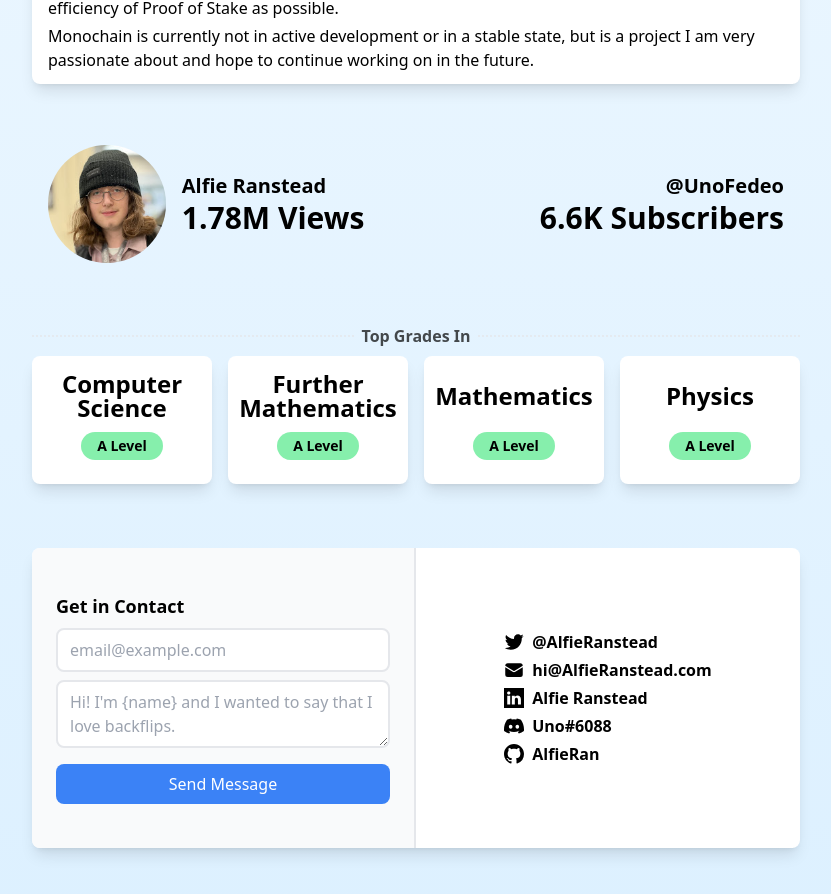
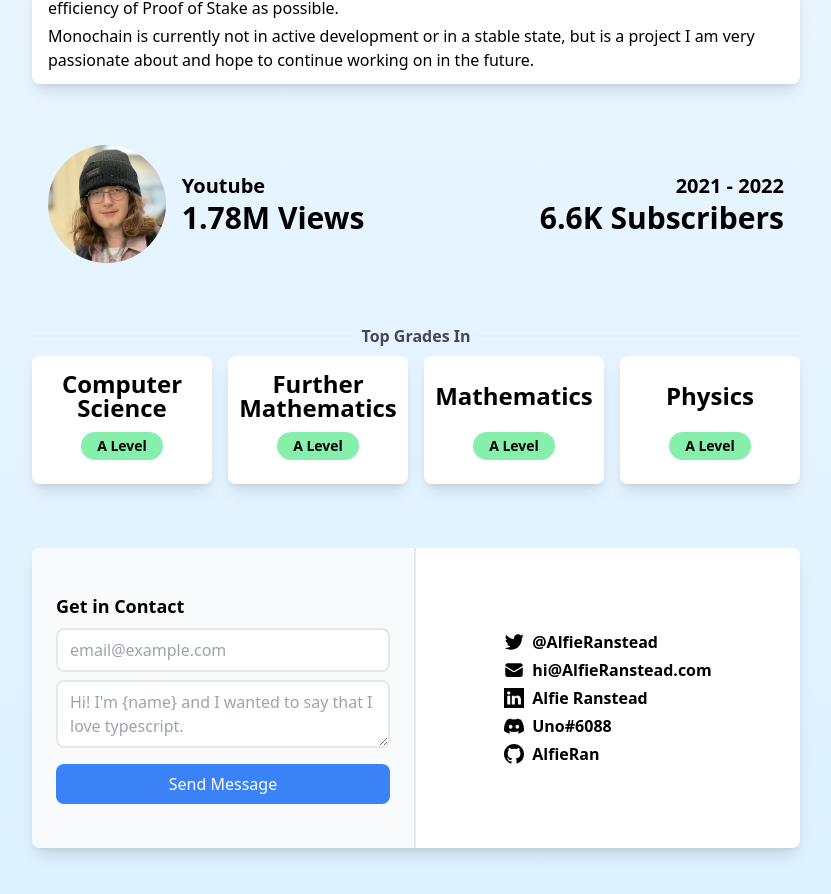
Before and after one commit to AlfieRan/Personal-website, a Next.js app: page / in a window 1280 px wide. Shown: the part 1740-2634 px from the top of the page, without its empty margins (224-1055 px from the left). Built offline with nearby package versions, Linux system fonts and the light colour scheme.

Commit message:
feat: removed youtube links

```diff
--- a/src/app/components/Socials.tsx
+++ b/src/app/components/Socials.tsx
@@ -17,11 +17,11 @@ export default function Socials() {
 			component: TwitterLogo,
 			link: "https://twitter.com/alfieranstead",
 		},
-		{
-			alt: "Youtube",
-			component: YoutubeLogo,
-			link: "https://youtube.com/c/unofedeo",
-		},
+		// {
+		// 	alt: "Youtube",
+		// 	component: YoutubeLogo,
+		// 	link: "https://youtube.com/c/unofedeo",
+		// },
 	];
 
 	return (
--- a/src/app/components/slides/Contact.tsx
+++ b/src/app/components/slides/Contact.tsx
@@ -105,7 +105,7 @@ const SendMessage = ({setState}: { setState: SetViewState }) => {
 			/>
 			<textarea
 				className={"w-full border-2 rounded-lg px-3 py-2 dark:bg-black-200 dark:border-black-100"}
-				placeholder={"Hi! I'm {name} and I wanted to say that I love backflips."}
+				placeholder={"Hi! I'm {name} and I wanted to say that I love typescript."}
 				value={message}
 				onChange={(e) => setMessage(e.currentTarget.value)}
 			/>
--- a/src/app/components/slides/Youtube.tsx
+++ b/src/app/components/slides/Youtube.tsx
@@ -32,6 +32,26 @@ export const Youtube = () => (
 	</motion.div>
 )
 
+export const YoutubeNoLink = () => (
+	<div className={"flex flex-row w-full justify-center items-center space-x-4 px-4 py-2"}>
+		<div className={"flex items-center justify-center w-36 overflow-hidden rounded-full"}>
+			<Image
+				src={"/images/youtubePFP.jpg"}
+				alt={"Youtube Profile Picture"} width={"250"} height={"250"}/>
+		</div>
+		<div className={"flex flex-col h-32 w-full justify-center"}>
+			<div className={"flex flex-col leading-tight sm:flex-row text-md md:text-xl justify-between"}>
+				<b>Youtube</b>
+				<b>2021 - 2022</b>
+			</div>
+			<div className={"flex flex-col leading-tight sm:flex-row text-lg md:text-3xl justify-between"}>
+				<b>{wrapData(ContentStats.views)} Views</b>
+				<b>{wrapData(ContentStats.subscribers)} Subscribers</b>
+			</div>
+		</div>
+	</div>
+);
+
 export const ContentStats = {
 	views: 1780672,
 	subscribers: 6600,
--- a/src/app/components/slides/index.tsx
+++ b/src/app/components/slides/index.tsx
@@ -1,6 +1,6 @@
 export { AboutSlide } from "./About";
 export { ProjectsSlide } from "./Projects";
 export { Tools } from "./Tools";
-export { Youtube } from "./Youtube"
+export { Youtube, YoutubeNoLink } from "./Youtube"
 export { EducationSlide } from "./Education"
 export { ContactSlide } from "./Contact"
--- a/src/app/page.tsx
+++ b/src/app/page.tsx
@@ -1,11 +1,19 @@
-import {AboutSlide, ContactSlide, EducationSlide, ProjectsSlide, Tools, Youtube} from "@/app/components/slides";
+import {
+  AboutSlide,
+  ContactSlide,
+  EducationSlide,
+  ProjectsSlide,
+  Tools,
+  Youtube,
+  YoutubeNoLink
+} from "@/app/components/slides";
 
 interface ItemProps {
   index: number
 }
 
 export default function Home() {
-  const Items: React.FC<ItemProps>[] = [AboutSlide, Tools, ProjectsSlide, Youtube, EducationSlide, ContactSlide]
+  const Items: React.FC<ItemProps>[] = [AboutSlide, Tools, ProjectsSlide, YoutubeNoLink, EducationSlide, ContactSlide]
 
   return (
     <div className={"flex flex-col space-y-12 pb-12 w-full h-fit min-h-screen"}>
```
